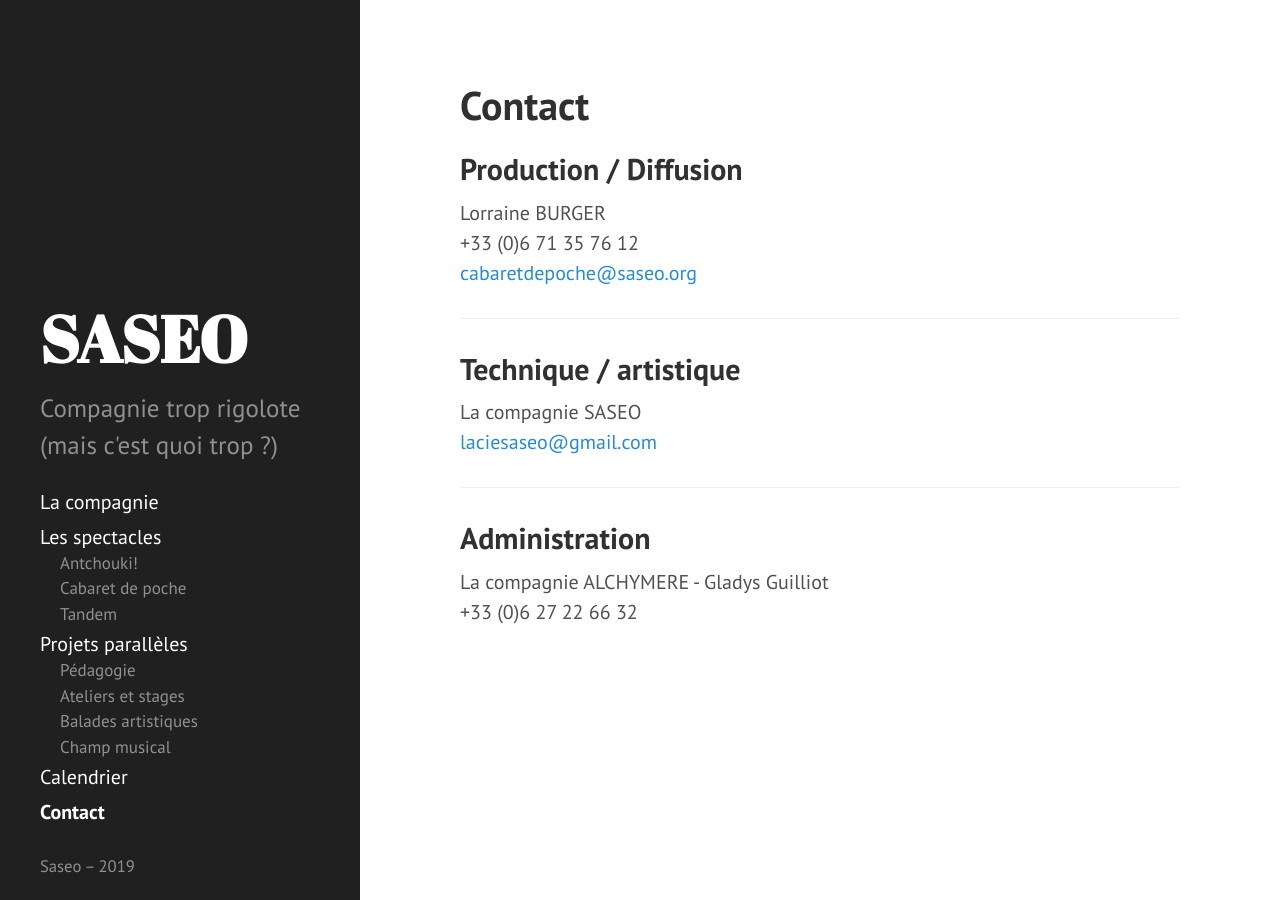
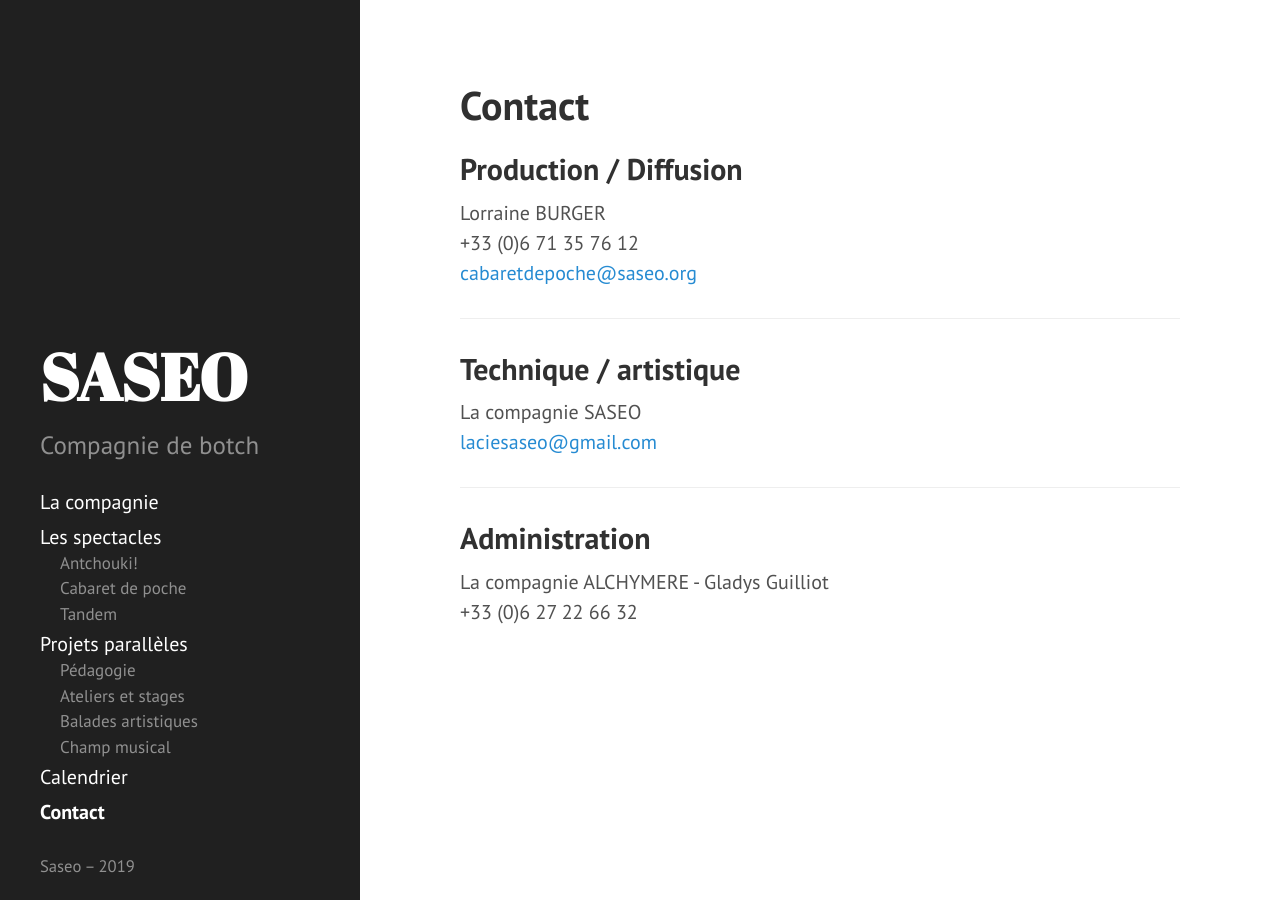
Before and after one commit to rizoom/saseo.org, a Jekyll site: the page built from contact.md, in a window 1280 px wide. Built offline with Jekyll 4.4.1, drawn with Linux system fonts in a browser that asks for light colours.

Commit message:
Update _config.yml

```diff
--- a/_config.yml
+++ b/_config.yml
@@ -5,7 +5,7 @@ permalink:        pretty
 title:            SASEO
 tagline:          La compagnie
 description:      >
-  Compagnie trop rigolote (mais c'est quoi trop ?)
+  Compagnie de botch
 url:              http://saseo.org
 baseurl:          ""
 
```
